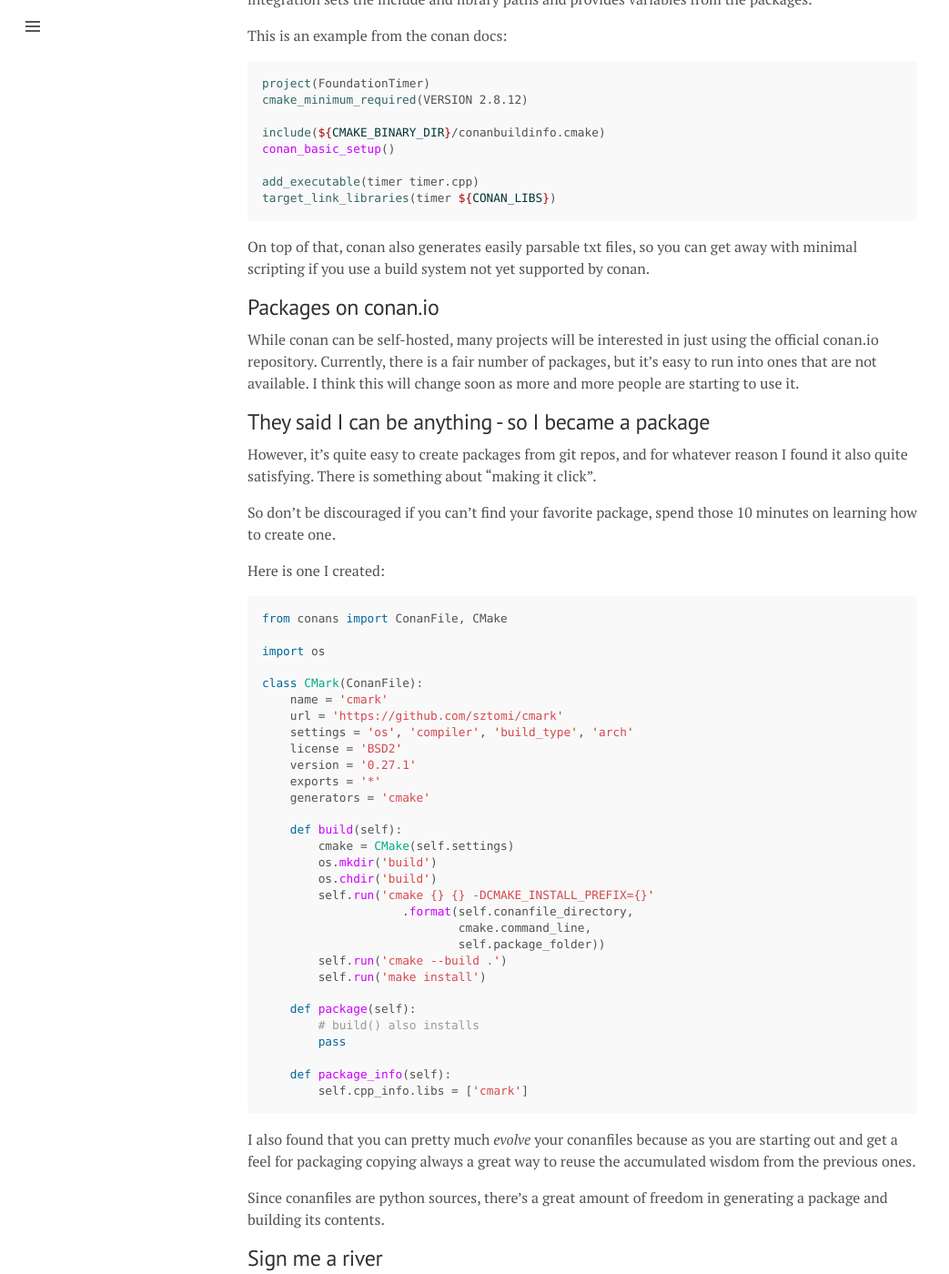
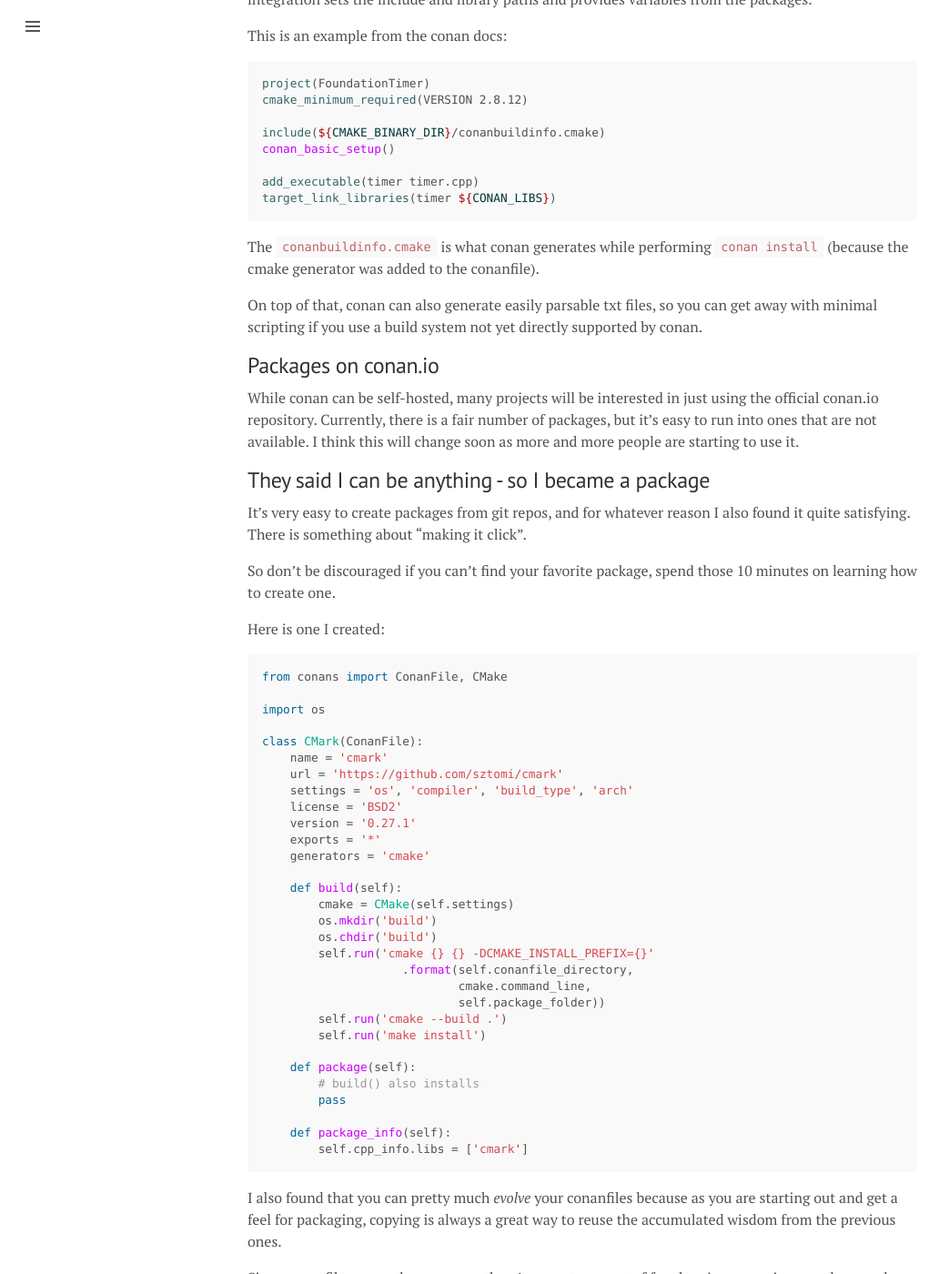
Before and after one commit to sztomi/sztomi.github.io, a Jekyll site: the page built from _posts/2016-12-13-conan-is-not-a-barbarian.md, in a window 1280 px wide and 1400 px high, scrolled down 796 px. Shown: the whole window at 91% size, without its empty margins (0-1043 px from the left). Built offline with Jekyll 4.4.1, drawn with Linux system fonts in a browser that asks for light colours; comment, search, counter and statistics services are not loaded; some of the changed text lies outside the part shown.

Commit message:
Updated conan post

````diff
--- a/_posts/2016-12-13-conan-is-not-a-barbarian.md
+++ b/_posts/2016-12-13-conan-is-not-a-barbarian.md
@@ -54,8 +54,11 @@ add_executable(timer timer.cpp)
 target_link_libraries(timer ${CONAN_LIBS})
 ```
 
-On top of that, conan also generates easily parsable txt files, so you can get
-away with minimal scripting if you use a build system not yet supported by
+The `conanbuildinfo.cmake` is what conan generates while performing `conan
+install` (because the cmake generator was added to the conanfile).
+
+On top of that, conan can also generate easily parsable txt files, so you can get
+away with minimal scripting if you use a build system not yet directly supported by
 conan.
 
 ## Packages on conan.io
@@ -67,8 +70,8 @@ soon as more and more people are starting to use it.
 
 ## They said I can be anything - so I became a package
 
-However, it's quite easy to create packages from git repos, and for whatever
-reason I found it also quite satisfying. There is something about "making it
+It's very easy to create packages from git repos, and for whatever
+reason I also found it quite satisfying. There is something about "making it
 click".
 
 So don't be discouraged if you can't find your favorite package, spend
@@ -110,7 +113,7 @@ class CMark(ConanFile):
 ```
 
 I also found that you can pretty much *evolve* your conanfiles because as you
-are starting out and get a feel for packaging copying always a great way to reuse
+are starting out and get a feel for packaging, copying is always a great way to reuse
 the accumulated wisdom from the previous ones.
 
 Since conanfiles are python sources, there's a great amount of freedom in
@@ -119,7 +122,7 @@ generating a package and building its contents.
 ## Sign me a river
 
 And here is my one issue with conan that I think needs to be resolved before it
-can really become mainstream. Package signing. Currently, if you want to be
+can really become mainstream. **Package signing**. Currently, if you want to be
 sure that you are not integrating malicious code into your builds, you will
 need to
 
````
